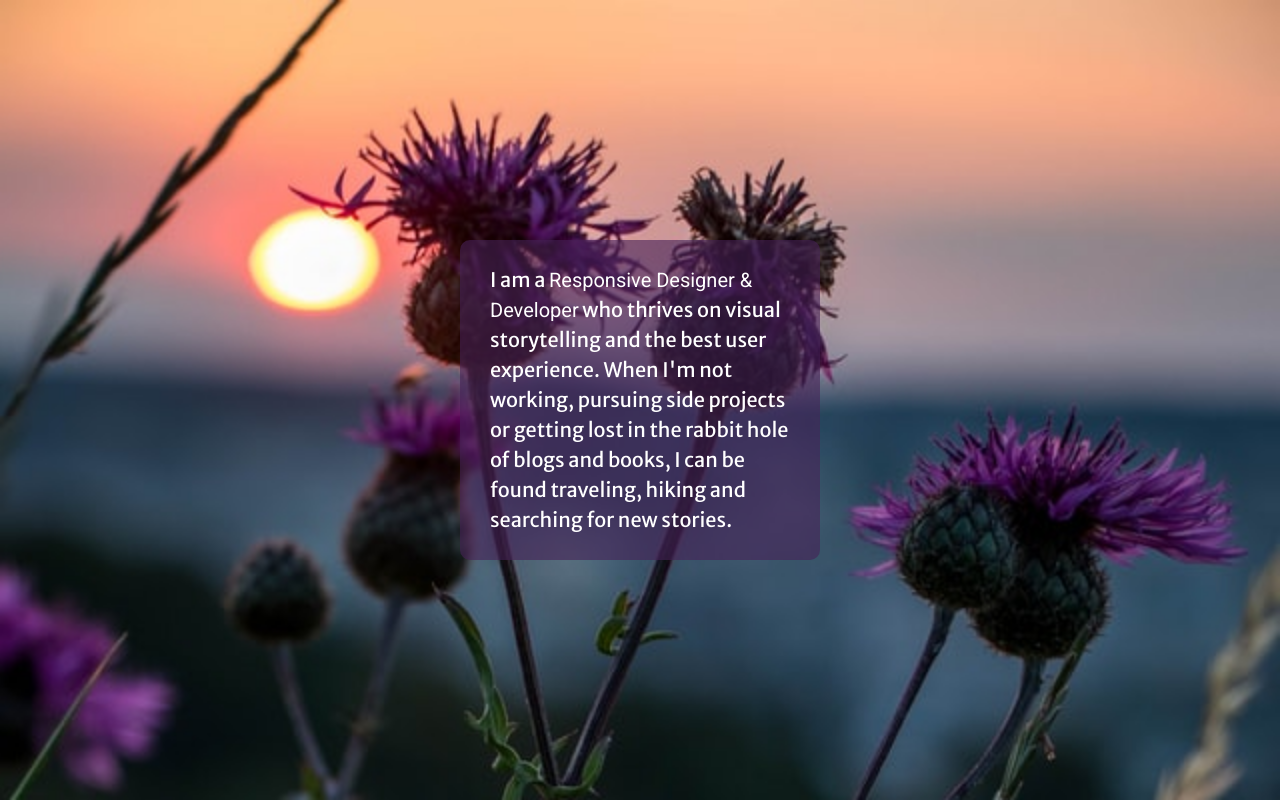
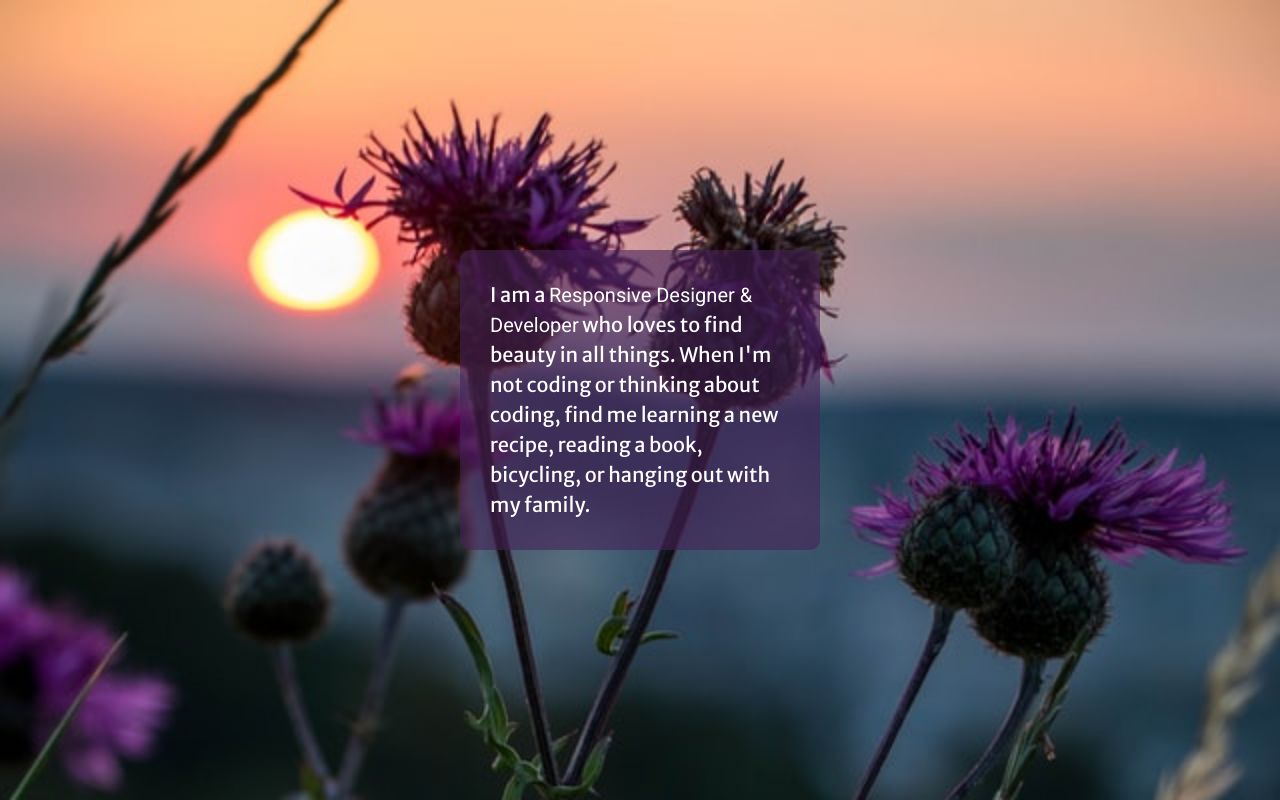
Before and after one commit to CarolynBuck-Gengler/flexbox-customize, a plain HTML site: page index.html in a window 1280 px wide. Drawn offline with nearby package versions, Linux system fonts and the light colour scheme.

Commit message:
Change text

```diff
--- a/css/main.css
+++ b/css/main.css
@@ -133,7 +133,7 @@ body {
   font-size: 1.25em;
   line-height: 1.5em;
   border-radius: 10px;
-  padding: 10px 30px;
+  padding: 0px 30px;
   width: 300px;
   height: 300px;
 }
--- a/index.html
+++ b/index.html
@@ -26,7 +26,9 @@
 
         <section class="wrapper">
             <div id="content">
-                <p>I am a <span>Responsive Designer & Developer</span> who thrives on visual storytelling and the best user experience. When I'm not working, pursuing side projects or getting lost in the rabbit hole of blogs and books, I can be found traveling, hiking and searching for new stories.</p>
+                <p>I am a <span>Responsive Designer & Developer</span> who loves to find beauty in all things.
+                    When I'm not coding or thinking about coding, find me learning a new
+                    recipe, reading a book, bicycling, or hanging out with my family.</p>
             </div>
         </section>
 
```
